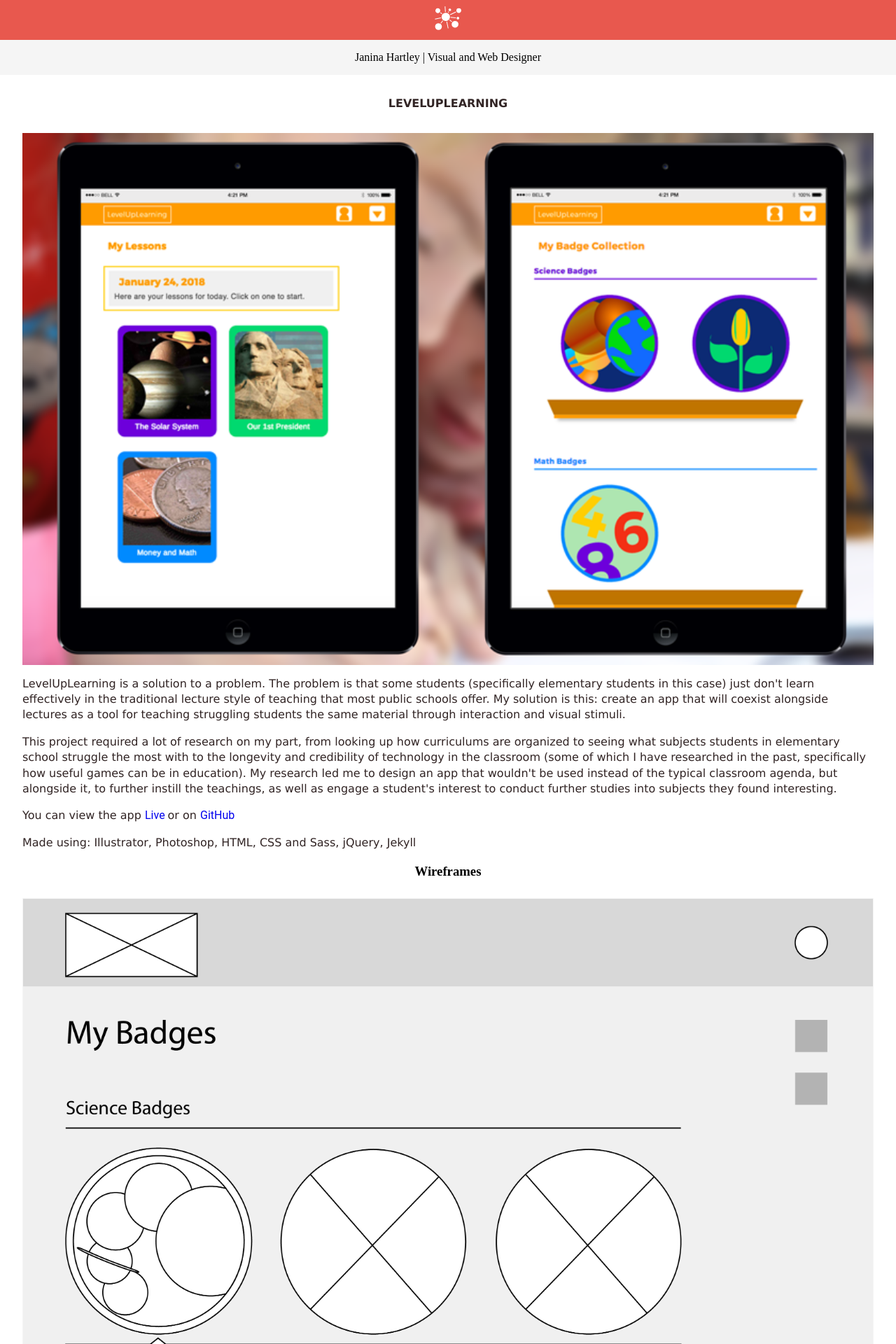
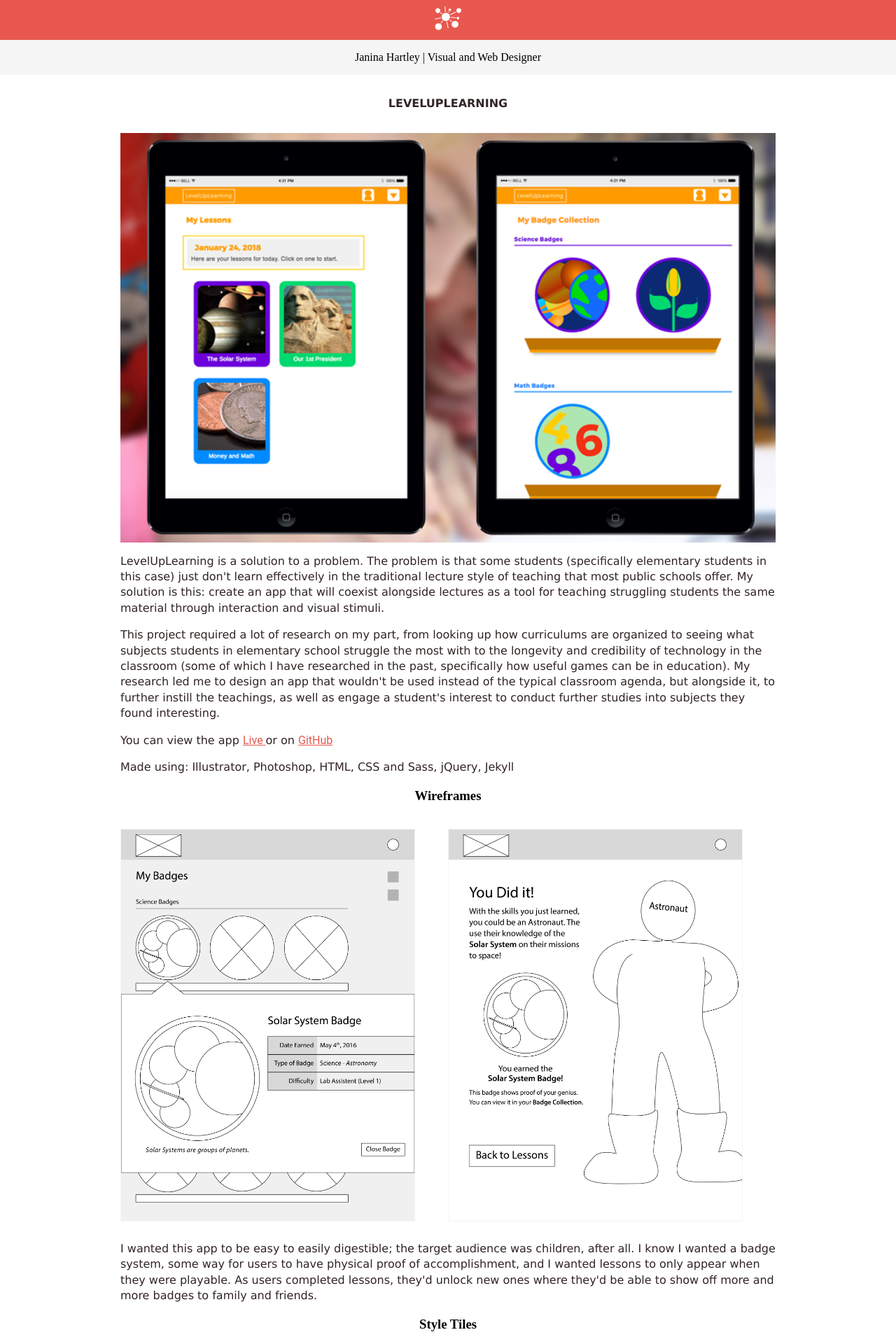
Before and after one commit to jhartley1412/old-portfolio-2, a Jekyll site: the page built from levelup.html, in a window 1280 px wide. Shown: the top 1920 px of the page at 70% size. Built offline with Jekyll 4.4.1, drawn with Linux system fonts in a browser that asks for light colours; nearby versions of some CDN libraries; some web fonts are replaced; some of the changed text lies outside the part shown.

Commit message:
levelup case study page responsive

```diff
--- a/_sass/_breakpoints.scss
+++ b/_sass/_breakpoints.scss
@@ -40,8 +40,13 @@
 		}
 	}
 
-	.wireframe_container{
+	.wireframe_container, .style_container{
+		flex-wrap: wrap;
 		justify-content: center;
+	}
+
+	.wireframe, .styletile{
+		width: 100%;
 	}
 
 
@@ -112,7 +117,6 @@
 	}
 
 	.other_work_container{
-		width: 700px;
 		margin: 0 auto;
 		padding-bottom: 2em;
 
@@ -134,6 +138,27 @@
 			float: left;
 		}
 	}
+
+	.other_work_home{
+		width: 700px;
+	}
+
+	.other_work_case_study{
+		width: 450px;
+	}
+
+
+	.wireframe_container, .style_container{
+		flex-wrap: nowrap;
+		flex-direction: row;
+		justify-content: space-between;
+	}
+
+	.wireframe, .styletile{
+		width: 90%;
+	}
+
+
 
 
 
--- a/css/main.scss
+++ b/css/main.scss
@@ -151,7 +151,7 @@
 
 a{
 	font-family: 'Roboto', 'Lucida Sans Unicode', 'Lucida Grande', sans-serif;
-	text-decoration: none;
+	color: $prime-color;
 }
 
 
@@ -298,6 +298,8 @@
 //———————————————————————————————————————————
 
 .case_study_container{
+	width: 100%;
+	max-width: 1000px;
 	margin: 0 auto;
 	box-sizing: border-box;
 	padding: 0 2em;
@@ -311,7 +313,7 @@
 	display: block;
 }
 
-.wireframe_container{
+.wireframe_container, .style_container{
 	width: 100%;
 	margin: 0 auto;
 
@@ -320,13 +322,12 @@
 	display: -ms-flexbox;
 	display: -webkit-flex;
 	display: flex;
-	flex-wrap: wrap;
 }
 
-.wireframe{
-	width: 100%;
+.cs_img{
 	border: 1px solid $accent-color;
-	margin-bottom: 1em;
+	margin: 0.5em auto;
+	box-sizing: border-box;
 }
 
 
--- a/index.html
+++ b/index.html
@@ -70,7 +70,7 @@
 
 	<h1> See my work for yourself </h1>
 
-	<div class="other_work_container">
+	<div class="other_work_container other_work_home">
 
 		<a href="./levelup">
 			LevelUpLearning
--- a/levelup.html
+++ b/levelup.html
@@ -25,36 +25,65 @@
 
 		<a href="./images/levelup/tablet-badge-page-02.png" class="portrait-trigger">
 
-			<img src="./images/levelup/tablet-badge-page-02.png" class="wireframe">
+			<img src="./images/levelup/tablet-badge-page-02.png" class="wireframe cs_img">
 
 		</a>
 
 		<a href="./images/levelup/tablet-lessons-page-06.png" class="portrait-trigger">
 
-			<img src="./images/levelup/tablet-lessons-page-06.png" class="wireframe">
+			<img src="./images/levelup/tablet-lessons-page-06.png" class="wireframe cs_img">
 
 		</a>
 
 	</div>
 
-</div>
+	<p> I wanted this app to be easy to easily digestible; the target audience was children, after all. I know I wanted a badge system, some way for users to have physical proof of accomplishment, and I wanted lessons to only appear when they were playable. As users completed lessons, they'd unlock new ones where they'd be able to show off more and more badges to family and friends. </p>
 
+	<h3> Style Tiles </h3>
 
+	<div class="style_container">
 
-<div class="other_samples_container">
+		<a href="./images/levelup/style-tiles-01.jpg" class="landscape-trigger">
 
-	<div class="other_samples_content col-sm-12 col-md-12 col-lg-8">
+	      <img src="./images/levelup/style-tiles-01.jpg" class="styletile cs_img">
 
-		<h3> Other Projects </h3>
+	    </a>
 
-		<div class="other_samples_flex">
+	    <a href="./images/levelup/style-tiles-02.jpg" class="landscape-trigger">
 
-		    <a href="./recsports"> <div class="other_samples recsports_img_small"> </div> </a>
+	      <img src="./images/levelup/style-tiles-02.jpg" class="styletile cs_img">
 
-		    <a href="./nectar-and-root"> <div class="other_samples nectar_img_small"> </div> </a>
+	    </a>
 
-		</div>
+	    <a href="./images/levelup/style-tiles-03.jpg" class="landscape-trigger">
+
+	     <img src="./images/levelup/style-tiles-03.jpg" class="styletile cs_img">
+
+	    </a>
 
 	</div>
 
+	<p> Even after doing research I wasn't sure if I wanted to focus on education or fun when designing the visual elements of this app. I went through a few different style tiles, choosing different themes and seeing what worked and what didn't. After conversing with my peers I decided to put emphasis on fun and adventure, ultimately landing with a golden yellow for my primary color and a system where each subject had its own corresponding color (Blue for history, green for math, etc). </p>
+
 </div>
+
+<h1> Check out other projects </h1>
+
+<div class="other_work_container other_work_case_study">
+
+	<a href="./recsports">
+		Rec Sports
+
+		<img src="./images/recsports/recsportsLogoSmall.png" class="other_work_img">
+
+	</a>
+
+	<a href="./nectar-and-root">
+		Nectar & Root
+
+		<img src="./images/nectar/nectarLogoSmall.png" class="other_work_img">
+
+	</a>
+
+
+</div>
```
Also changed, not shown: 4 other files.
